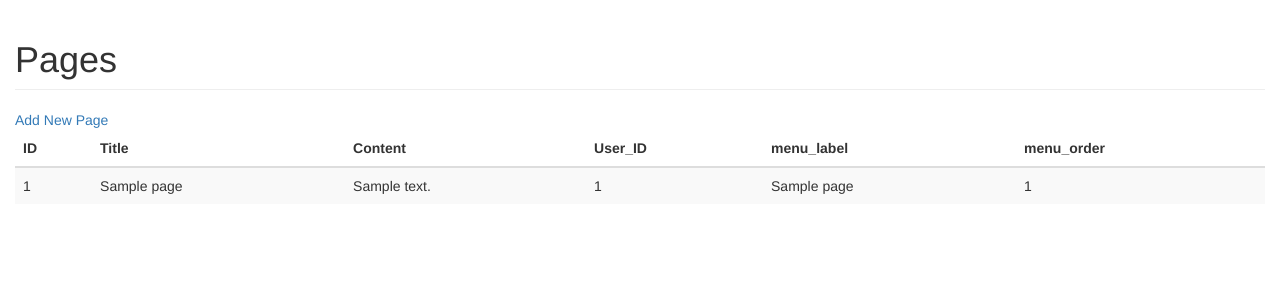
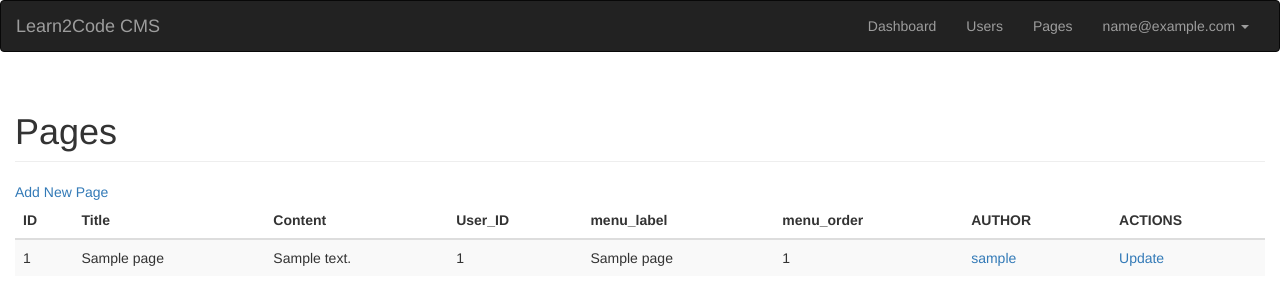
Before and after one commit to PeterL2C/L2C-KE-PHP-CMS, a PHP site: page /private/pages.php in a window 1280 px wide. Shown: the top 305 px of the page. Run offline with PHP 8.4, Linux system fonts and the light colour scheme; the visitor is signed in with stand-in values (Sample User, id 1); tables that the repository leaves empty hold one stand-in row (values such as "Sample post").

Commit message:
cvicenie c.6

```diff
--- a/private/index.php
+++ b/private/index.php
@@ -15,7 +15,7 @@ require_once dirname(__FILE__)."/../framework/loggedin.php";
 	</head>
 
 	<body>
-
+		<?php require_once dirname(__FILE__)."/parts/header.php"; ?>
 		<div class="container-fluid">
 			<div class="row">
 				<div class="col-sm-12 col-md-12 main">
--- a/private/login_check.php
+++ b/private/login_check.php
@@ -16,6 +16,7 @@ if(!empty($_POST)){
                 // email aj heslo suhlasia
                 session_start();
                 $_SESSION["email"] = $user->email;
+
                 $_SESSION["id"] = $user->ID;
                 header('Location: index.php');
 
--- a/private/page.php
+++ b/private/page.php
@@ -25,7 +25,7 @@ if(!empty($_REQUEST['ID'])){
 	</head>
 
 	<body>
-
+	<?php require_once dirname(__FILE__)."/parts/header.php"; ?>
 		<div class="container-fluid">
 			<div class="row">
 				<div class="col-sm-12 col-md-12 main">
--- a/private/pages.php
+++ b/private/pages.php
@@ -48,8 +48,10 @@ if(!empty($_POST)){
                 }
 			break;
 		}
+		header('Location: pages.php');
 	}
 }
+
 $pages = db_select("SELECT * FROM pages");
 ?>
 <!DOCTYPE html>
@@ -66,7 +68,7 @@ $pages = db_select("SELECT * FROM pages");
 	</head>
 
 	<body>
-
+	<?php require_once dirname(__FILE__)."/parts/header.php"; ?>
 		<div class="container-fluid">
 			<div class="row">
 				<div class="col-sm-12 col-md-12 main">
@@ -85,6 +87,8 @@ $pages = db_select("SELECT * FROM pages");
                                     <th>User_ID</th>
 									<th>menu_label</th>
 									<th>menu_order</th>
+									<th>AUTHOR</th>
+									<th>ACTIONS</th>
 								</tr>
 							</thead>
 							<tbody>
@@ -98,6 +102,12 @@ $pages = db_select("SELECT * FROM pages");
                                         <td> <?php echo $page->User_ID; ?> </td>
                                         <td> <?php echo $page->menu_label; ?> </td>
                                         <td> <?php echo $page->menu_order; ?> </td>
+										<?php
+										$user_result = db_query("SELECT * FROM users WHERE id=".$page->User_ID);
+										$user = mysqli_fetch_object($user_result);
+										?>
+										<td><a href="user.php?ID=<?php echo  $user->ID ?>"><?php echo  $user->nickname ?></a> </td>
+										<td> <a href="page.php?ID=<?php echo  $page->ID ?>">Update</a> </td>
                                     </tr>
 
                                 <?php } ?>
--- /dev/null
+++ b/private/parts/header.php
@@ -0,0 +1,29 @@
+<nav class="navbar navbar-inverse">
+	<div class="container-fluid">
+		<div class="navbar-header">
+			<button type="button" class="navbar-toggle collapsed" data-toggle="collapse" data-target="#navbar" aria-expanded="false" aria-controls="navbar">
+			<span class="sr-only">Toggle navigation</span>
+			<span class="icon-bar"></span>
+			<span class="icon-bar"></span>
+			<span class="icon-bar"></span>
+			</button>
+			<a class="navbar-brand" href="#">Learn2Code CMS</a>
+		</div>
+		<div id="navbar" class="navbar-collapse collapse">
+			<ul class="nav navbar-nav navbar-right">
+				<li><a href="index.php">Dashboard</a></li>
+				<li><a href="users.php">Users</a></li>
+				<li><a href="pages.php">Pages</a></li>
+				<li class="dropdown">
+					<a href="#" class="dropdown-toggle" data-toggle="dropdown" role="button" aria-haspopup="true" aria-expanded="false"><?php echo $_SESSION['email']; ?> <span class="caret"></span></a>
+					<ul class="dropdown-menu">
+						<li><a href="#" onclick="javascript: document.getElementById('logout').submit()">Logout</a></li>
+					</ul>
+				</li>
+			</ul>
+		</div>
+	</div>
+	<form id="logout" action="logout.php" method="POST">
+		<input type="hidden" name="id" value="<?php echo !empty($_SESSION['id']) ? $_SESSION['id'] : "" ?>">
+	</form>
+</nav>
--- a/private/user.php
+++ b/private/user.php
@@ -25,7 +25,7 @@ if(!empty($_REQUEST['ID'])){
 	</head>
 
 	<body>
-
+	<?php require_once dirname(__FILE__)."/parts/header.php"; ?>
 		<div class="container-fluid">
 			<div class="row">
 				<div class="col-sm-12 col-md-12 main">
--- a/private/users.php
+++ b/private/users.php
@@ -43,8 +43,10 @@ if(!empty($_POST)){
                 }
 			break;
 		}
+		header('Location: pages.php');
 	}
 }
+
 $users = db_select("SELECT * FROM users");
 
 
@@ -64,7 +66,7 @@ $users = db_select("SELECT * FROM users");
 	</head>
 
 	<body>
-
+	<?php require_once dirname(__FILE__)."/parts/header.php"; ?>
 		<div class="container-fluid">
 			<div class="row">
 				<div class="col-sm-12 col-md-12 main">
@@ -80,6 +82,7 @@ $users = db_select("SELECT * FROM users");
 									<th>ID</th>
 									<th>Email</th>
 									<th>Nickname</th>
+									<th>ACTIONS</th>
 								</tr>
 							</thead>
 							<tbody>
@@ -90,6 +93,7 @@ $users = db_select("SELECT * FROM users");
                                         <td> <?php echo $user->ID; ?> </td>
                                         <td> <?php echo $user->email; ?> </td>
                                         <td> <?php echo $user->nickname; ?> </td>
+										<td> <a href="user.php?ID=<?php echo  $user->ID ?>">Update</a>  </td>
                                     </tr>
 
                                 <?php } ?>
--- a/public/index.php
+++ b/public/index.php
@@ -8,6 +8,7 @@ $pages = db_select("SELECT * FROM Pages"); // bud cez db_select $pages = db_sele
 <!DOCTYPE html>
 <html lang="en">
   <head>
+
     <meta charset="utf-8">
     <meta http-equiv="X-UA-Compatible" content="IE=edge">
     <meta name="viewport" content="width=device-width, initial-scale=1">
@@ -20,7 +21,7 @@ $pages = db_select("SELECT * FROM Pages"); // bud cez db_select $pages = db_sele
     <link href="../../assets/css/ie10-viewport-bug-workaround.css" rel="stylesheet">
 
     <!-- Custom styles for this template -->
-    <link href="blog.css" rel="stylesheet">
+    <link href="assets/css/main.css" rel="stylesheet">
 
     <!-- Just for debugging purposes. Don't actually copy these 2 lines! -->
     <!--[if lt IE 9]><script src="../../assets/js/ie8-responsive-file-warning.js"></script><![endif]-->
```
Also changed, not shown: private/logout.php (added, +11 -0 lines), public/assets/css/main.css.
